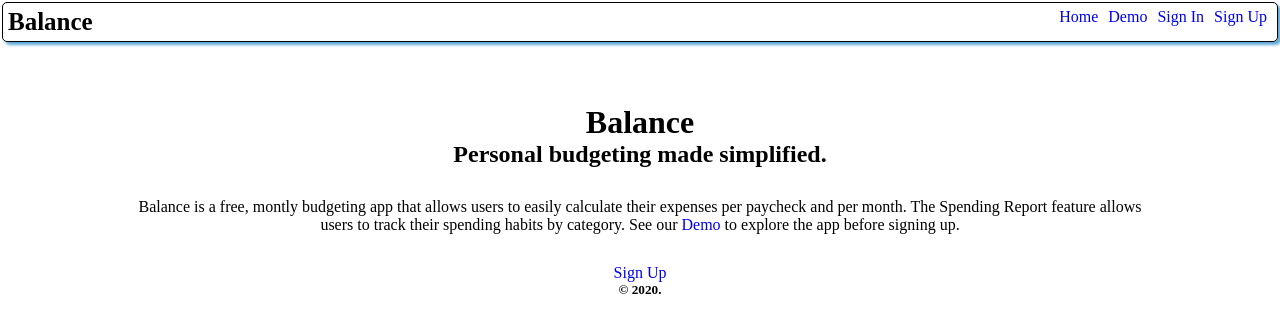
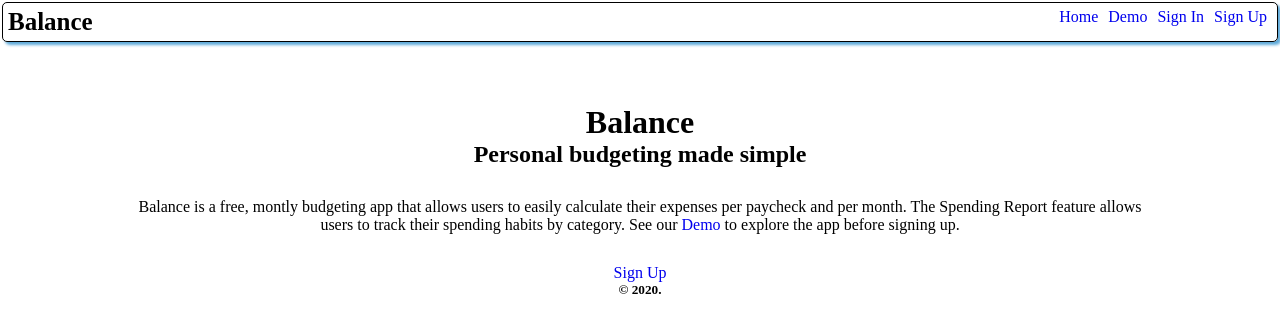
Before and after one commit to Cosmic-Noir/balance-app, a React (Create React App) app: page / in a window 1280 px wide. Shown: the top 332 px of the page. Built offline with nearby package versions, Linux system fonts and the light colour scheme.

Commit message:
Update slogan

```diff
--- a/src/components/landing/landing.js
+++ b/src/components/landing/landing.js
@@ -14,7 +14,7 @@ class Landing extends Component {
       <div className="flex-column">
         <h1>Balance</h1>
         <h2>
-          Personal budgeting made <span>simplified.</span>
+          Personal budgeting made <span>simple</span>
         </h2>
 
         <p className="explanation">
```
